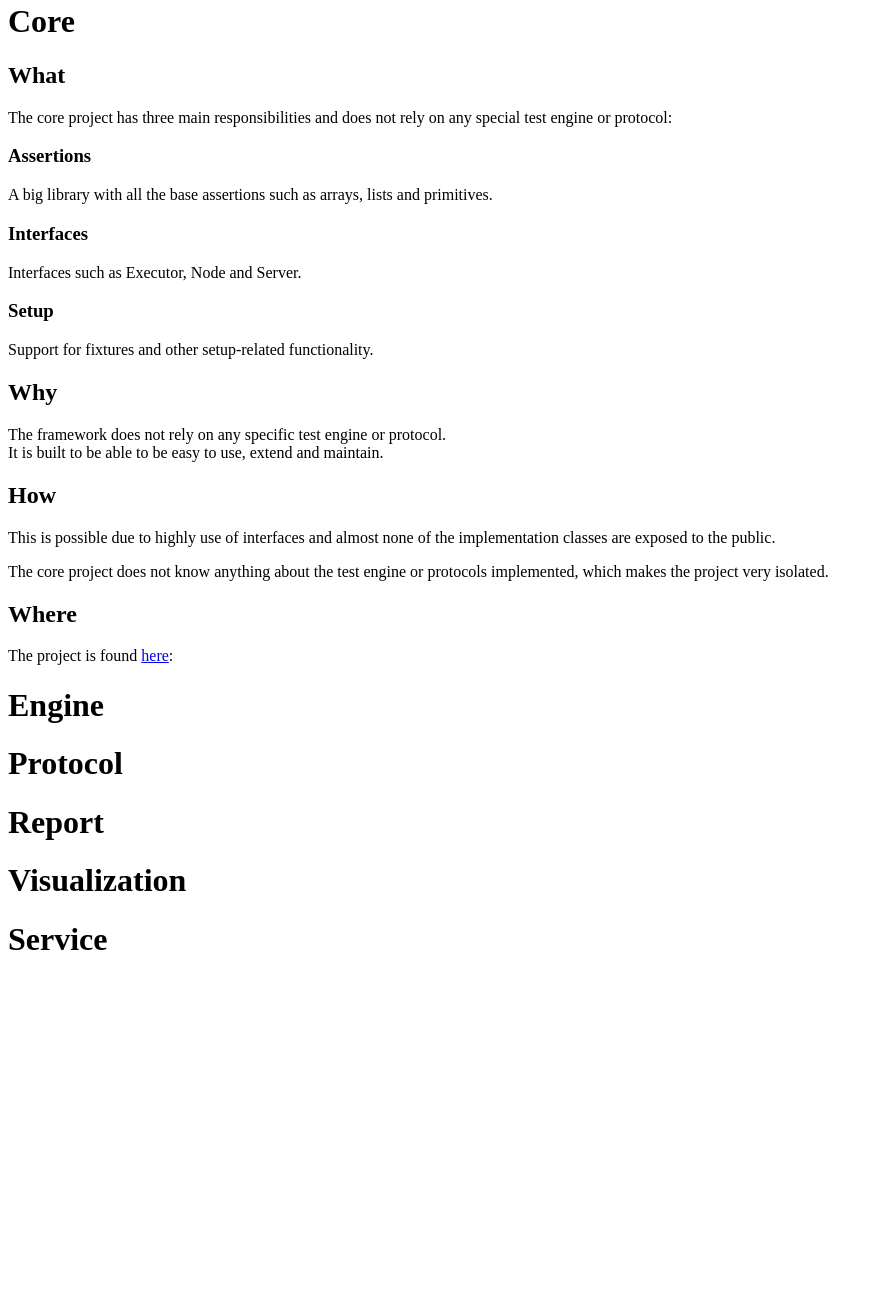
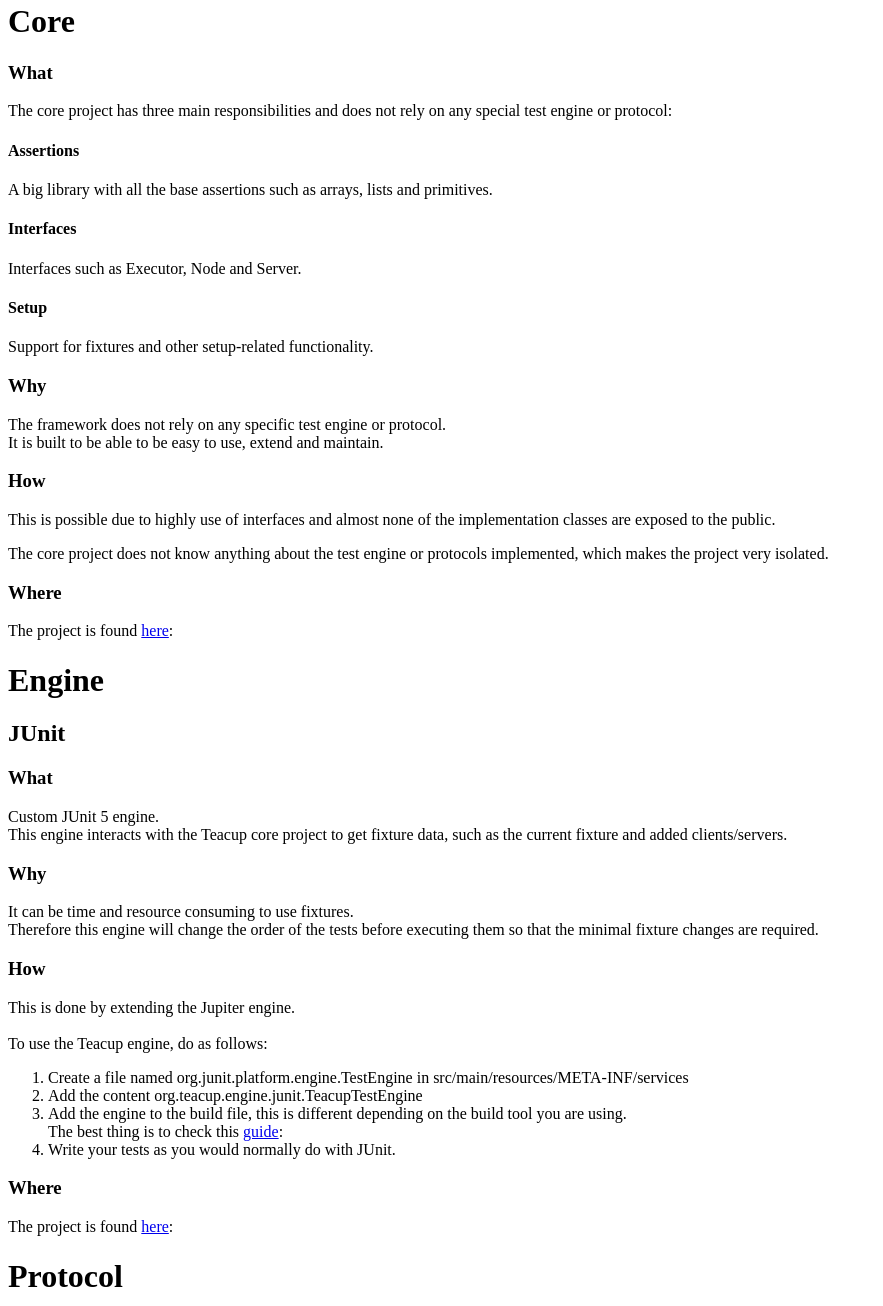
Before and after one commit to HenryssonDaniel/teacup.github.io, a plain HTML site: page index.html in a window 1280 px wide. Shown: the part 1034-2340 px from the top of the page, without its empty margins (0-883 px from the left). Before the commit the page ends 2013 px from the top, so only its background shows below. Drawn offline with Linux system fonts and the light colour scheme.

Commit message:
Add JUnit engine information

```diff
--- a/index.html
+++ b/index.html
@@ -18,24 +18,51 @@
         </ol>
         <img alt="framework" src="img/framework.png">
         <h1>Core</h1>
-        <h2>What</h2>
-        <p>The core project has three main responsibilities and does not rely on any special test engine or protocol:</p>
-        <h3>Assertions</h3>
+        <h3>What</h3>
+        <p>The core project has three main responsibilities and does not rely on any special test engine or protocol:
+        </p>
+        <h4>Assertions</h4>
         <p>A big library with all the base assertions such as arrays, lists and primitives.</p>
-        <h3>Interfaces</h3>
+        <h4>Interfaces</h4>
         <p>Interfaces such as Executor, Node and Server.</p>
-        <h3>Setup</h3>
+        <h4>Setup</h4>
         <p>Support for fixtures and other setup-related functionality.</p>
-        <h2>Why</h2>
+        <h3>Why</h3>
         <p>
         The framework does not rely on any specific test engine or protocol.<br>
             It is built to be able to be easy to use, extend and maintain.</p>
-        <h2>How</h2>
-        <p>This is possible due to highly use of interfaces and almost none of the implementation classes are exposed to the public.</p>
-        <p>The core project does not know anything about the test engine or protocols implemented, which makes the project very isolated.</p>
-        <h2>Where</h2>
-        <p>The project is found <a href="https://github.com/HenryssonDaniel/teacup-java-core">here</a>:</p>
+        <h3>How</h3>
+        <p>This is possible due to highly use of interfaces and almost none of the implementation classes are exposed
+            to the public.</p>
+        <p>The core project does not know anything about the test engine or protocols implemented, which makes the
+            project very isolated.</p>
+        <h3>Where</h3>
+        <p>The project is found <a href="https://github.com/HenryssonDaniel/teacup-java-core" title="core">here</a>:</p>
         <h1>Engine</h1>
+        <h2>JUnit</h2>
+        <h3>What</h3>
+        <p>Custom JUnit 5 engine.<br>
+            This engine interacts with the Teacup core project to get fixture data, such as the current fixture and
+            added clients/servers.</p>
+        <h3>Why</h3>
+        <p>It can be time and resource consuming to use fixtures.<br>
+            Therefore this engine will change the order of the tests before executing them so that the minimal fixture
+            changes are required.</p>
+        <h3>How</h3>
+        <p>This is done by extending the Jupiter engine.<br><br>
+            To use the Teacup engine, do as follows:<br></p>
+        <ol>
+            <li>Create a file named org.junit.platform.engine.TestEngine in src/main/resources/META-INF/services</li>
+            <li>Add the content org.teacup.engine.junit.TeacupTestEngine</li>
+            <li>Add the engine to the build file, this is different depending on the build tool you are using.<br>
+                The best thing is to check this
+                <a href="https://junit.org/junit5/docs/current/user-guide/#running-tests-build" title="guide">
+                    guide</a>:</li>
+            <li>Write your tests as you would normally do with JUnit.</li>
+        </ol>
+        <h3>Where</h3>
+        <p>The project is found <a href="https://github.com/HenryssonDaniel/teacup-java-engine-junit" title="junit">
+            here</a>:</p>
         <h1>Protocol</h1>
         <h1>Report</h1>
         <h1>Visualization</h1>
```
